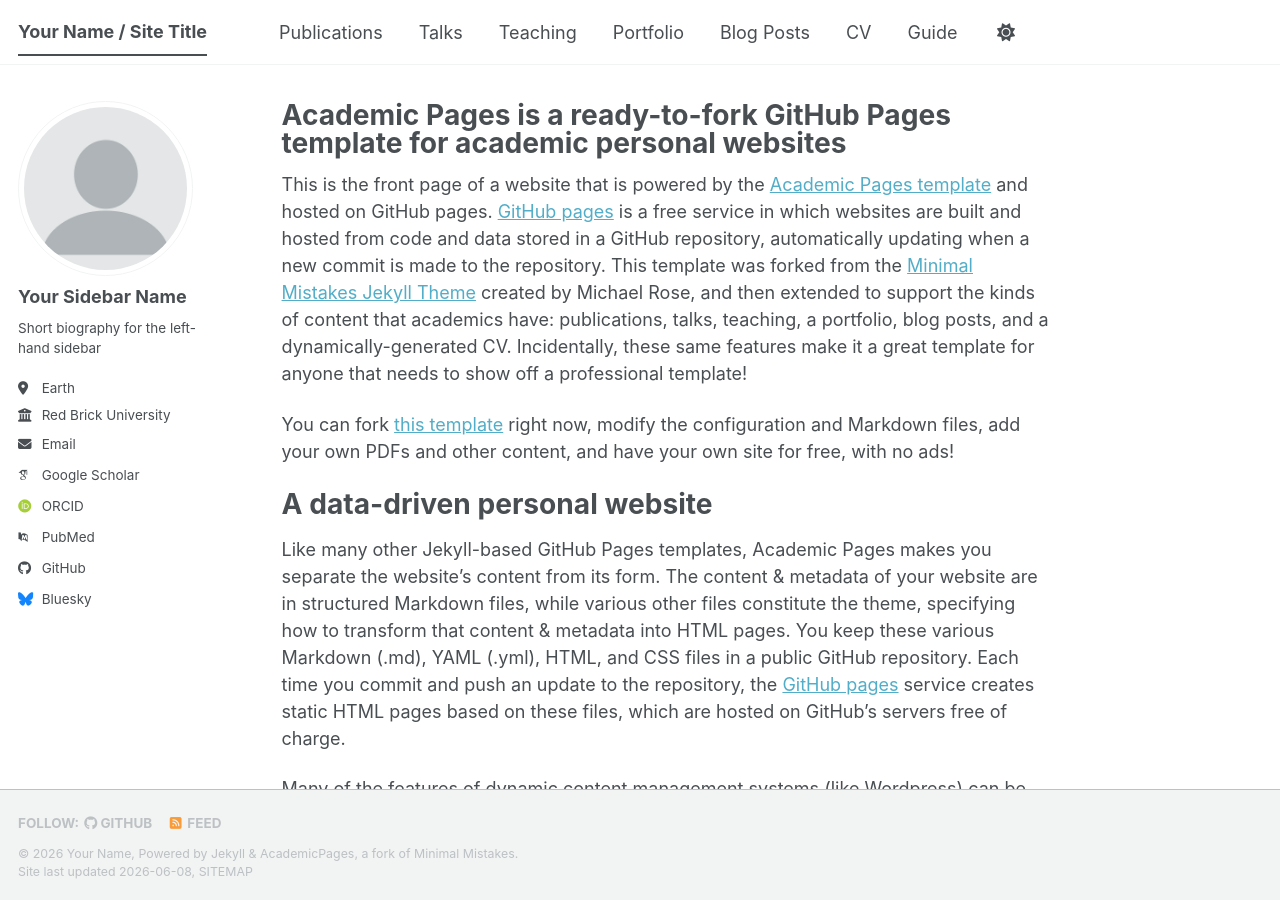
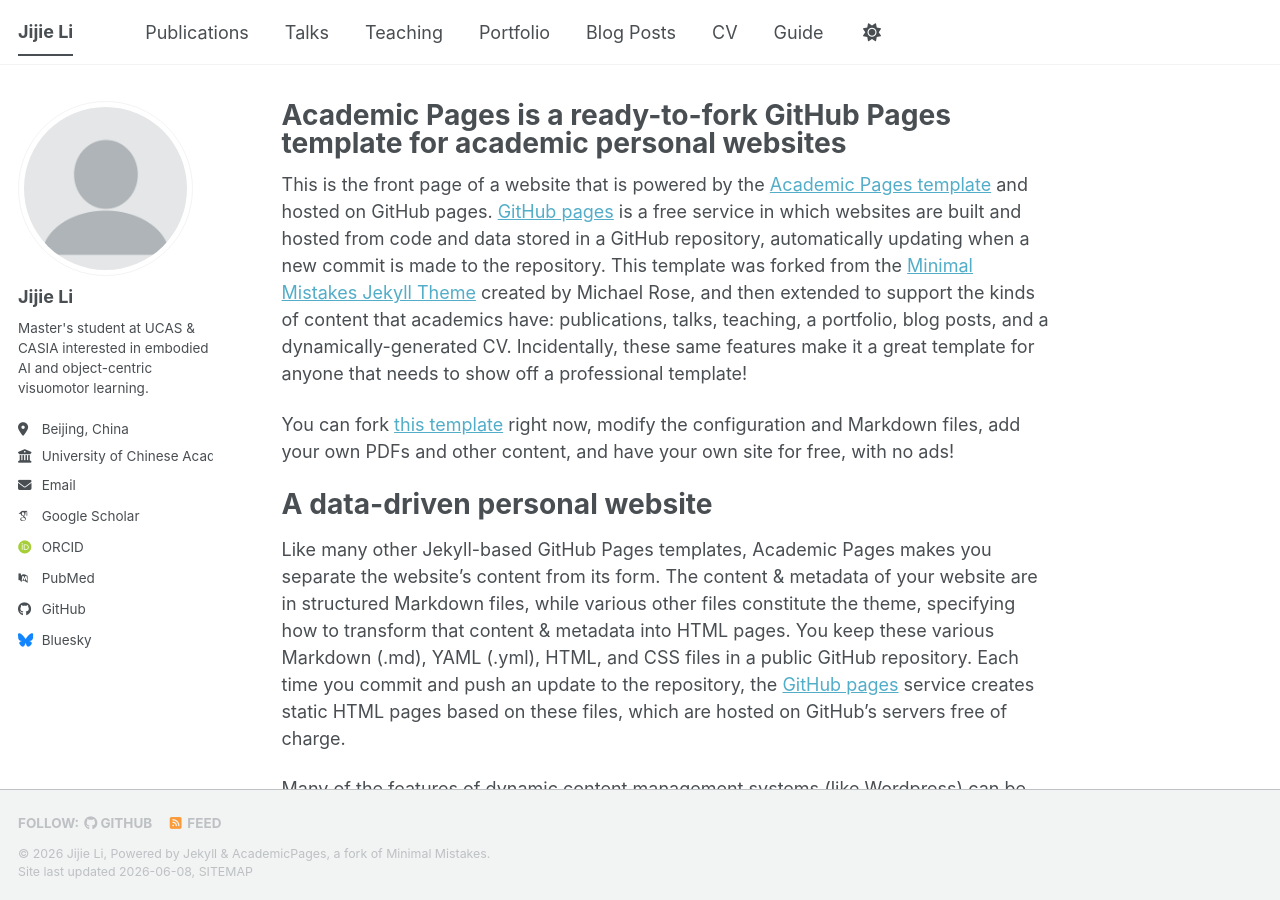
Before and after one commit to Li-Jijie/Li-Jijie.github.io, a Jekyll site: the page built from _pages/about.md, in a window 1280 px wide and 900 px high. Built offline with Jekyll 4.4.1, drawn with Linux system fonts in a browser that asks for light colours; some web fonts are replaced; a script bundle is joined from its source files by our own code; library files that are not in the unit come from our copies.

Commit message:
Update _config.yml

```diff
--- a/_config.yml
+++ b/_config.yml
@@ -9,14 +9,14 @@
 # Basic Site Settings
 locale                   : "en-US"
 site_theme               : "default" # The available themes options are "default", "air", "sunrise", "mint", "dirt" and "contrast"
-title                    : "Your Name / Site Title"
+title                    : "Jijie Li"
 title_separator          : "-"
-name                     : &name "Your Name"
-description              : &description "Your Name's academic portfolio"   # Update this with a general description of your site, this is the default if not overridden by a page
-url                      : https://academicpages.github.io # The base hostname & protocol for your site e.g. "https://[your GitHub username].github.io",
+name                     : &name "Jijie Li"
+description              : &description "Master's student at UCAS & CASIA working on generative models, structured representation learning, and embodied AI."  # Update this with a general description of your site, this is the default if not overridden by a page
+url                      : https://li-jijie.github.io # The base hostname & protocol for your site e.g. "https://[your GitHub username].github.io",
                                                            # or if you already have some other page hosted on Github then use "https://[your GitHub username].github.io/[Your Repo Name]"
 baseurl                  : "" # the subpath of your site, e.g. "/blog"
-repository               : "academicpages/academicpages.github.io"
+repository               : "Li-Jijie/Li-Jijie.github.io"
 
 # Site Author - The following control what appear as part of the author content on the side bar.
 #               If a field is blank the icon and link will not appear, otherwise it will be shown.
@@ -24,11 +24,11 @@
 author:
   # Biographic information
   avatar           : "profile.png"
-  name             : "Your Sidebar Name"
+  name             : "Jijie Li"
   pronouns         : # example: "she/her"
-  bio              : "Short biography for the left-hand sidebar"
-  location         : "Earth"
-  employer         : "Red Brick University"
+  bio              : "Master's student at UCAS & CASIA interested in embodied AI and object-centric visuomotor learning."
+  location         : "Beijing, China"
+  employer         : "University of Chinese Academy of Sciences (UCAS) & CASIA"
   uri              : # URL
   email            : "none@example.org"
 
```
